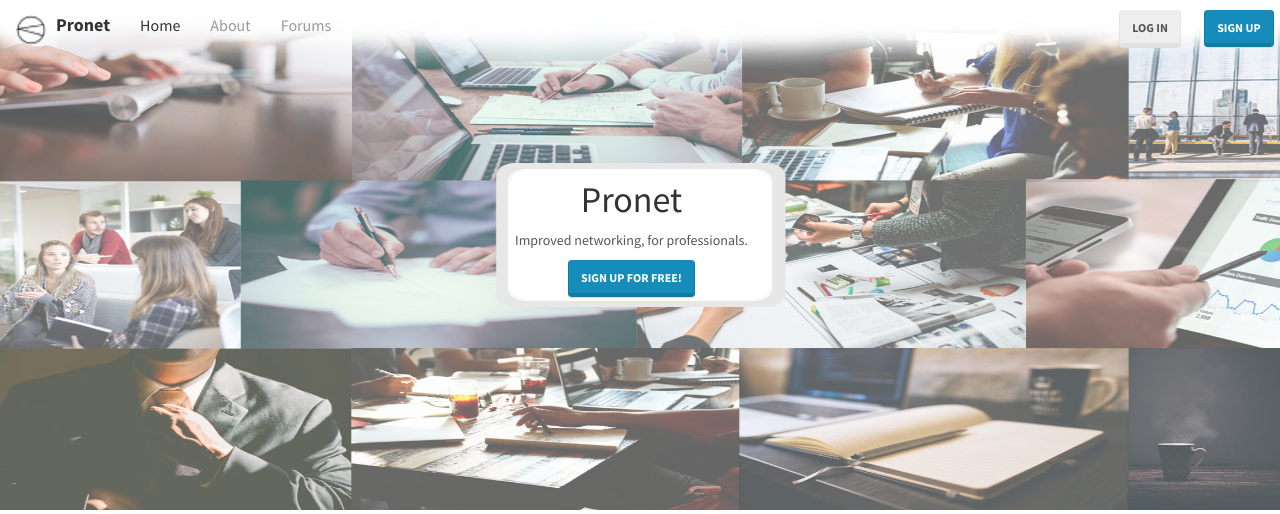
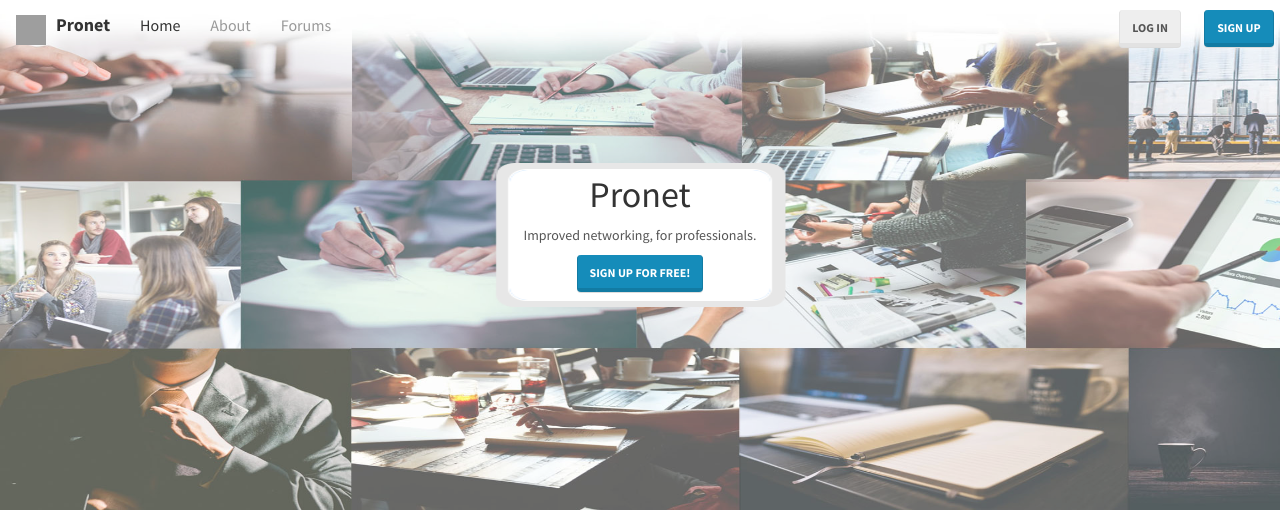
Before and after one commit to IantheFlyingHawaiian/Pronet, a Django app: template pronet/src/templates/home.html in a window 1280 px wide. Shown: the top 514 px of the page. Run offline with Django 3.2, Linux system fonts and the light colour scheme; the template is opened without the code that fills it, so the values that code supplies are empty; some libraries are stand-ins or nearby versions; grey boxes are pictures that could not be loaded.

Commit message:
Added in new logo design. Centered Pronet Sign Up text to always be centered no matter the size of the screen

```diff
--- a/pronet/src/templates/base.html
+++ b/pronet/src/templates/base.html
@@ -44,7 +44,7 @@
           </button>
           <a class="navbar-brand" href="{% url 'home' %}">
             {% block navbar-brand %}
-              <img src="{% static 'site/img/logo.png' %}" alt="logo" width="30" height="30">
+              <img src="{% static 'site/img/pn_logo_clean2.png' %}" alt="logo" width="30" height="30">
               {% include "_brandname.html" %}
             {% endblock %}
           </a>
--- a/pronet/src/templates/home.html
+++ b/pronet/src/templates/home.html
@@ -34,7 +34,7 @@
     <div style="position: relative; top: 160px; z-index: 3;" align="center">
       <div style="width: 300px; height:150px">
         <img src="{% static 'site/img/signupdiv.png' %}" height="100%" width="100%" style="position: relative; z-index: 4;"/>
-        <div align="center" style="position: absolute; top:0px; left:515px; z-index: 5;">
+        <div align="center" style="position: relative; top:-155px;  z-index: 5;">
           <h1>{% include "_brandname.html" %}</h1>
           <p>Improved networking, for professionals.</p>
 	  <a class="btn btn-primary" href="{% url 'accounts:signup' %}" role="button">Sign up for Free!</a>
```
